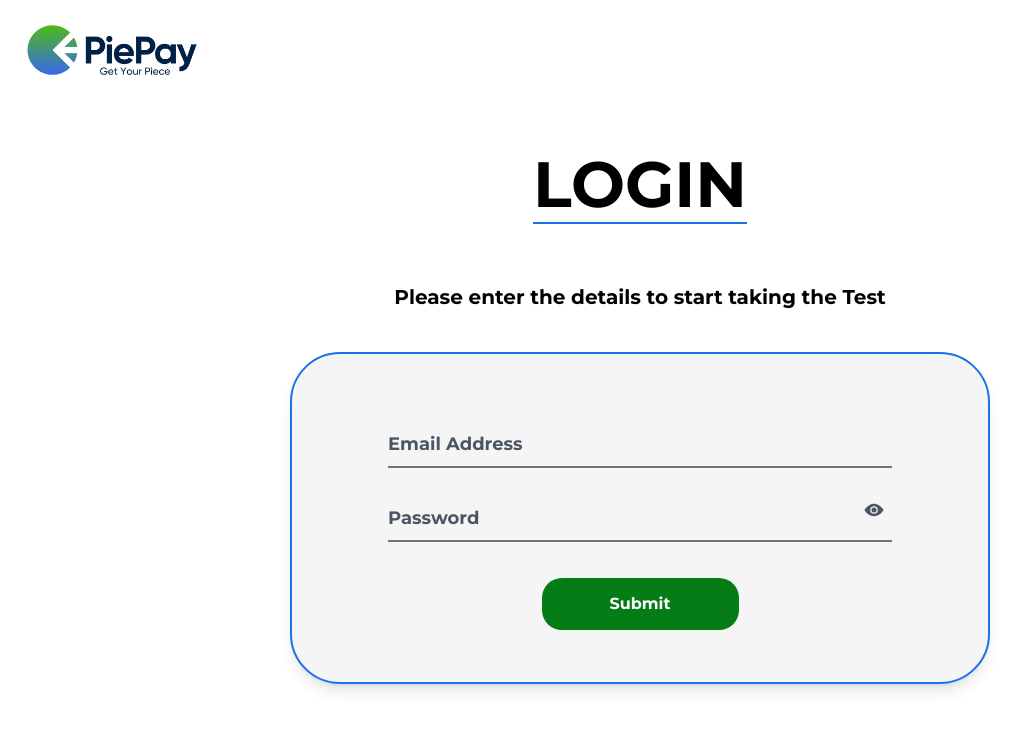
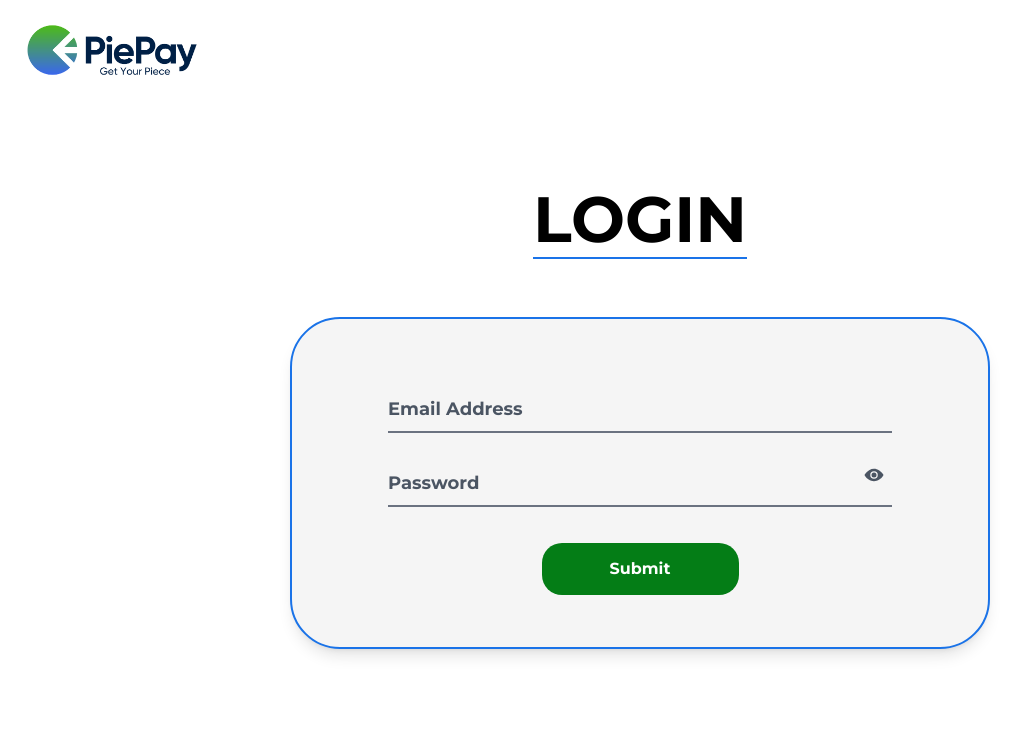
Before and after one commit to owaisprog/analysisSuper, a React (Vite) app: page /Login in a window 1280 px wide. Shown: the top 730 px of the page, without its empty margins (0-1026 px from the left). Built offline with nearby package versions, Linux system fonts and the light colour scheme.

Commit message:
some changes

```diff
--- a/src/pages/Login.jsx
+++ b/src/pages/Login.jsx
@@ -65,9 +65,6 @@ function Login() {
           LOGIN
         </h3>
 
-        <p className="text-[20px] font-bold text-center mb-10">
-          Please enter the details to start taking the Test
-        </p>
         <div className="bg-[#f5f5f5] relative shadow-lg rounded-[50px] flex flex-col border-2 border-[#1A73E8] pt-8 pb-5 px-24 w-[700px]">
           <div className="absolute">
             <img src="" alt="" />
```
